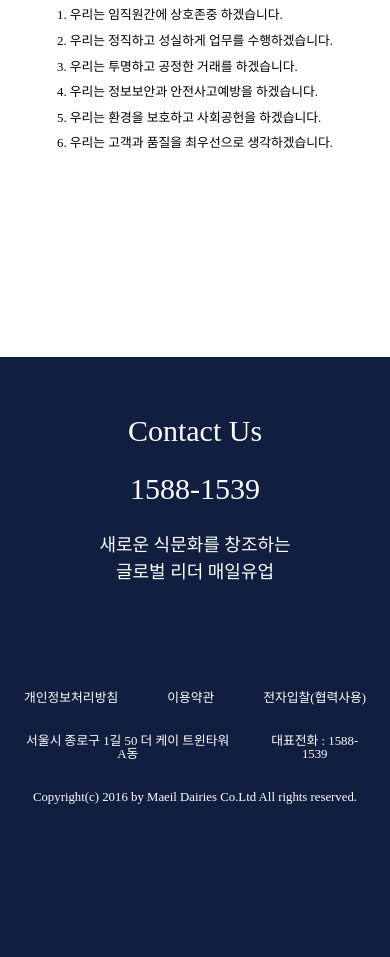
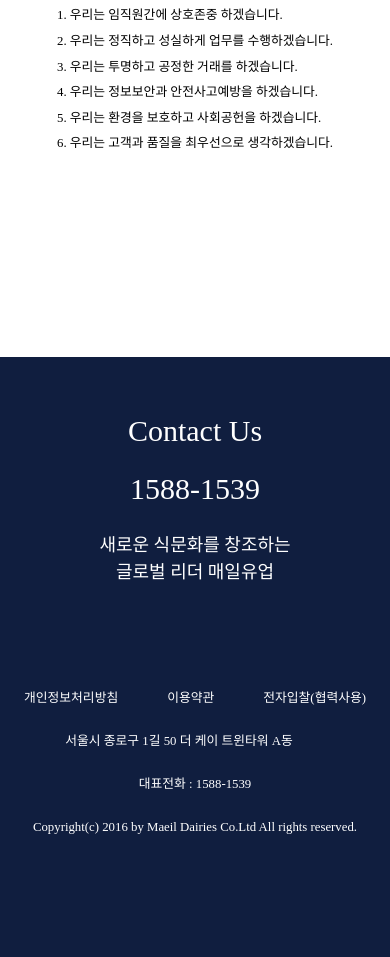
Before and after one commit to johyemin/maeil, a plain HTML site: page sub_economy.html in a window 390 px wide. Shown: the part 3091-4048 px from the top of the page. Drawn offline with Linux system fonts and the light colour scheme; a web font is replaced by a local one.

Commit message:
Add files via upload

```diff
--- a/css/sub_b.css
+++ b/css/sub_b.css
@@ -154,12 +154,12 @@ header .header_top ul li:first-child {
 
 .slider {
     width: 50%;
-    height: 200px;
+    height: 100%;
     overflow: hidden;
     position: relative;
 }
 
-.slider-inner {
+/* .slider-inner {
     position: absolute;
     top: 0;
     left: 0;
@@ -170,7 +170,7 @@ header .header_top ul li:first-child {
     pointer-events: none;
     align-items: center;
     gap: 28px;
-}
+} */
 
 .slider-item {
     text-align: center;
@@ -180,13 +180,15 @@ header .header_top ul li:first-child {
     height: 100%;
     background-color: var(--maincolor--);
     height: 40px;
+}
+
+.slider-item .item_i{
     display: flex;
     align-items: center;
     justify-content: center;
-
 }
 
-.slider-item p{
+.slider-item .item_i p{
     color: #fff;
     font-family: var(--fontBold--);
 }
@@ -227,6 +229,10 @@ header .header_top ul li:first-child {
     display: flex;
     align-items: baseline;
     justify-content: space-between;
+}
+
+.main .product_list .product .p_C{
+    line-height: 150%;
 }
 
 .main .product_list .product .p_T h3 {
@@ -372,9 +378,10 @@ footer .information .familysite select {
 
 @media screen and (max-width : 1440px) {
     .main .product_list {
-        max-width: 1200px;
+        max-width: 1240px;
         display: flex;
         justify-content: space-evenly;
+        padding: 0 20px;
     }
 
     .main .product_list .p4 {
@@ -440,15 +447,8 @@ footer .information .familysite select {
         width: 80%;
     }
 
-    .slider-inner{
-        gap: 14px;
-    }
 }
 
-@media screen and (max-width: 1000px ) {
-
-
-}
 
 @media screen and (max-width : 991px) {
 
@@ -588,6 +588,15 @@ footer .information .familysite select {
         font-size: 0.7rem;
     }
 
+
+    .information .info .info_mid {
+        flex-direction: column;
+    }
+
+    .information .info .info_mid .address {
+        margin-bottom: 30px;
+    }
+
 }
 
 @media screen and (max-height : 400px) {
--- a/css/sub_e.css
+++ b/css/sub_e.css
@@ -872,6 +872,15 @@ footer .information .familysite select{
         font-size: 0.8rem;
     }
 
+
+    .information .info .info_mid {
+        flex-direction: column;
+    }
+
+    .information .info .info_mid .address {
+        margin-bottom: 30px;
+    }
+
 }
 
 @media screen and (max-height : 400px) {
--- a/css/sub_g.css
+++ b/css/sub_g.css
@@ -652,6 +652,15 @@ footer .information .familysite select{
         gap: 10px;
     }
 
+
+    .information .info .info_mid {
+        flex-direction: column;
+    }
+
+    .information .info .info_mid .address {
+        margin-bottom: 30px;
+    }
+
 }
 
 @media screen and (max-height : 400px) {
```
